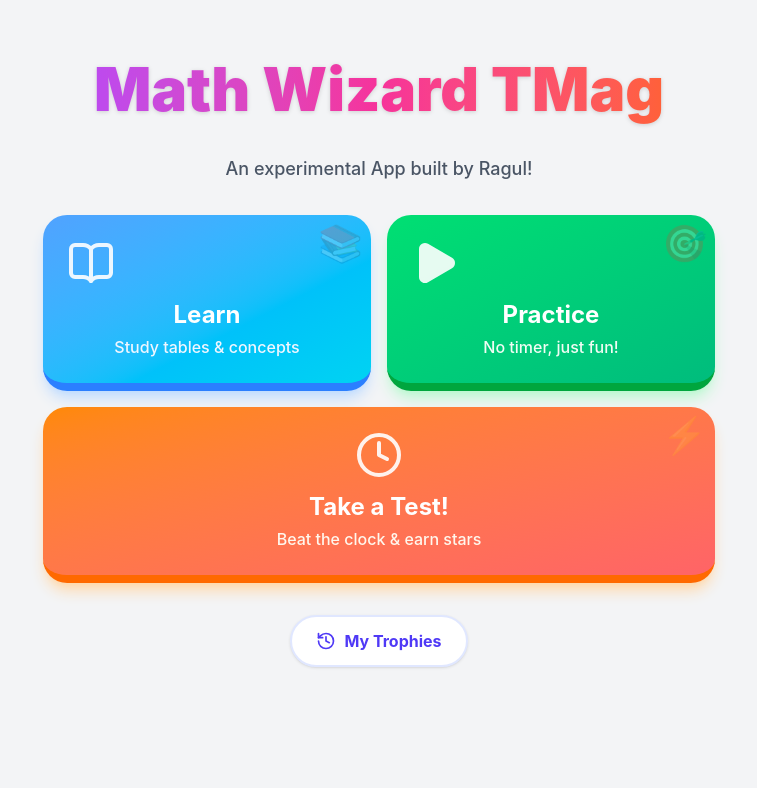
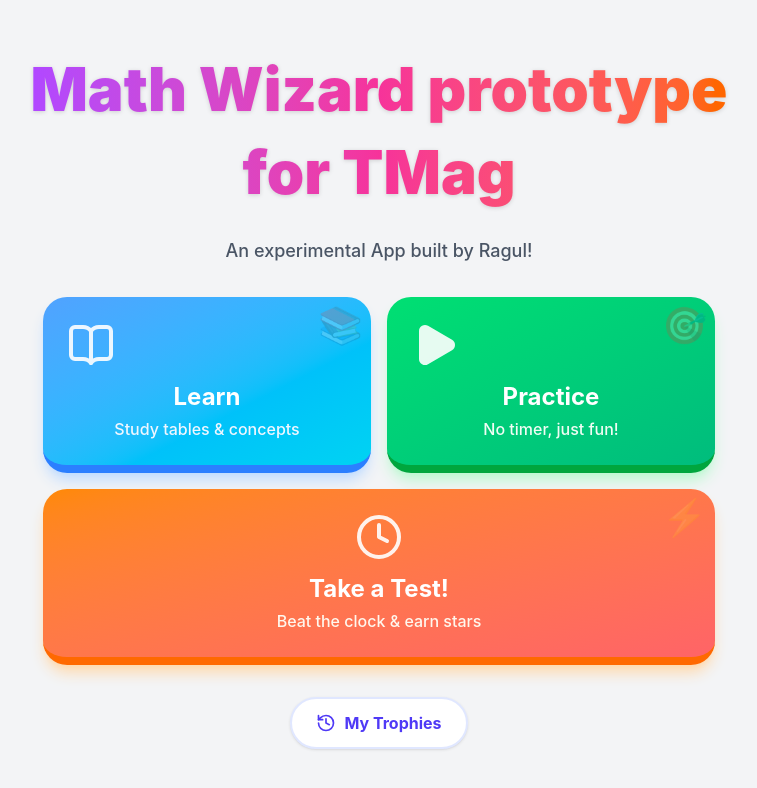
Before and after one commit to rahulrajen/math-app, a React (Vite) app: page / in a window 1280 px wide. Shown: the top 788 px of the page, without its empty margins (261-1018 px from the left). Built offline with nearby package versions, Linux system fonts and the light colour scheme.

Commit message:
Update App.jsx

```diff
--- a/src/App.jsx
+++ b/src/App.jsx
@@ -110,7 +110,7 @@ export default function MathApp() {
     <div className="animate-fade-in text-center">
       <div className="mb-8 mt-4">
         <h1 className="text-5xl md:text-6xl font-black text-transparent bg-clip-text bg-gradient-to-r from-purple-500 via-pink-500 to-orange-500 drop-shadow-sm pb-2 mb-4 hover:scale-105 transition-transform cursor-default leading-tight md:leading-snug">
-          Math Wizard TMag
+          Math Wizard prototype for TMag
         </h1>
         <p className="text-lg text-gray-600 font-medium">An experimental App built by Ragul!</p>
       </div>
```
